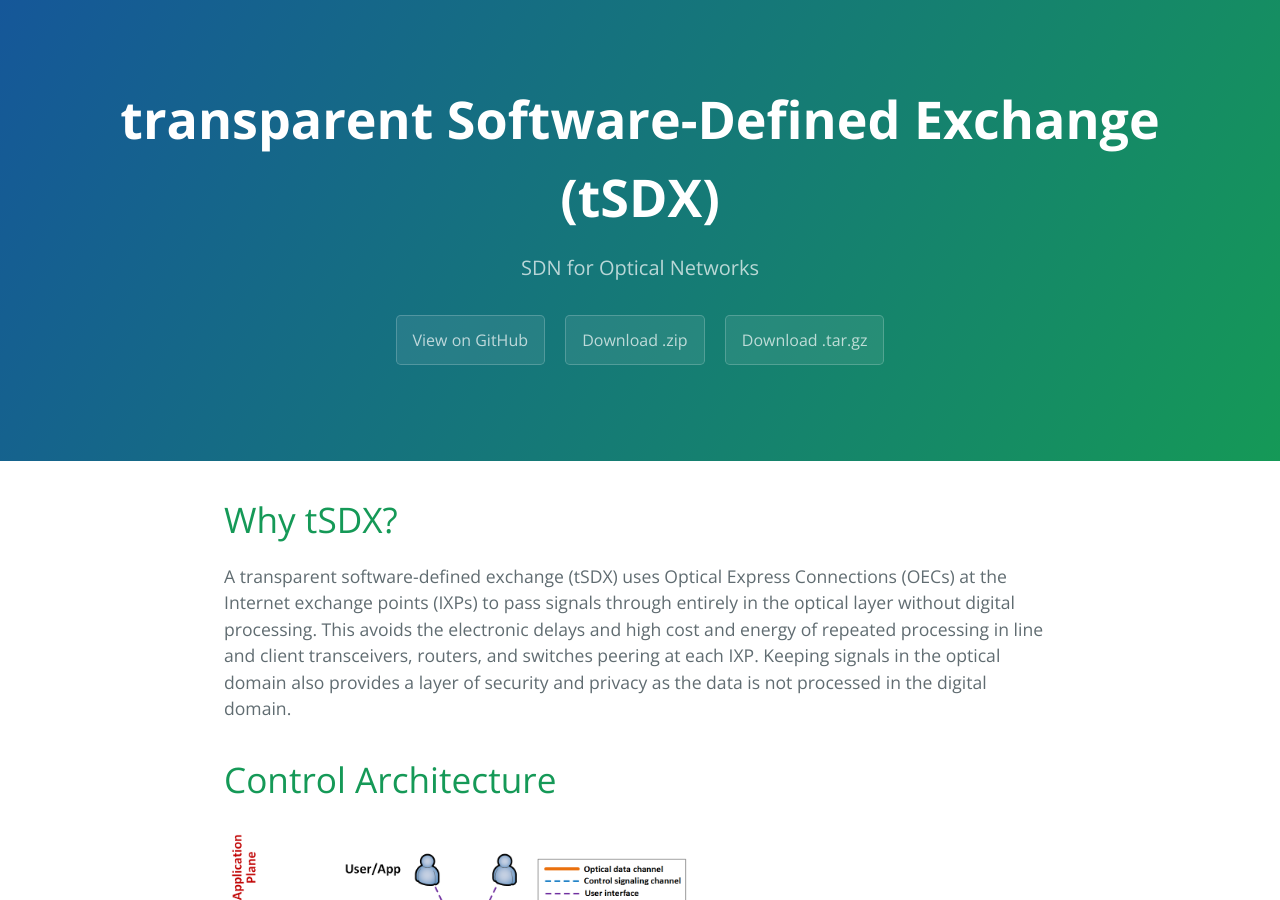
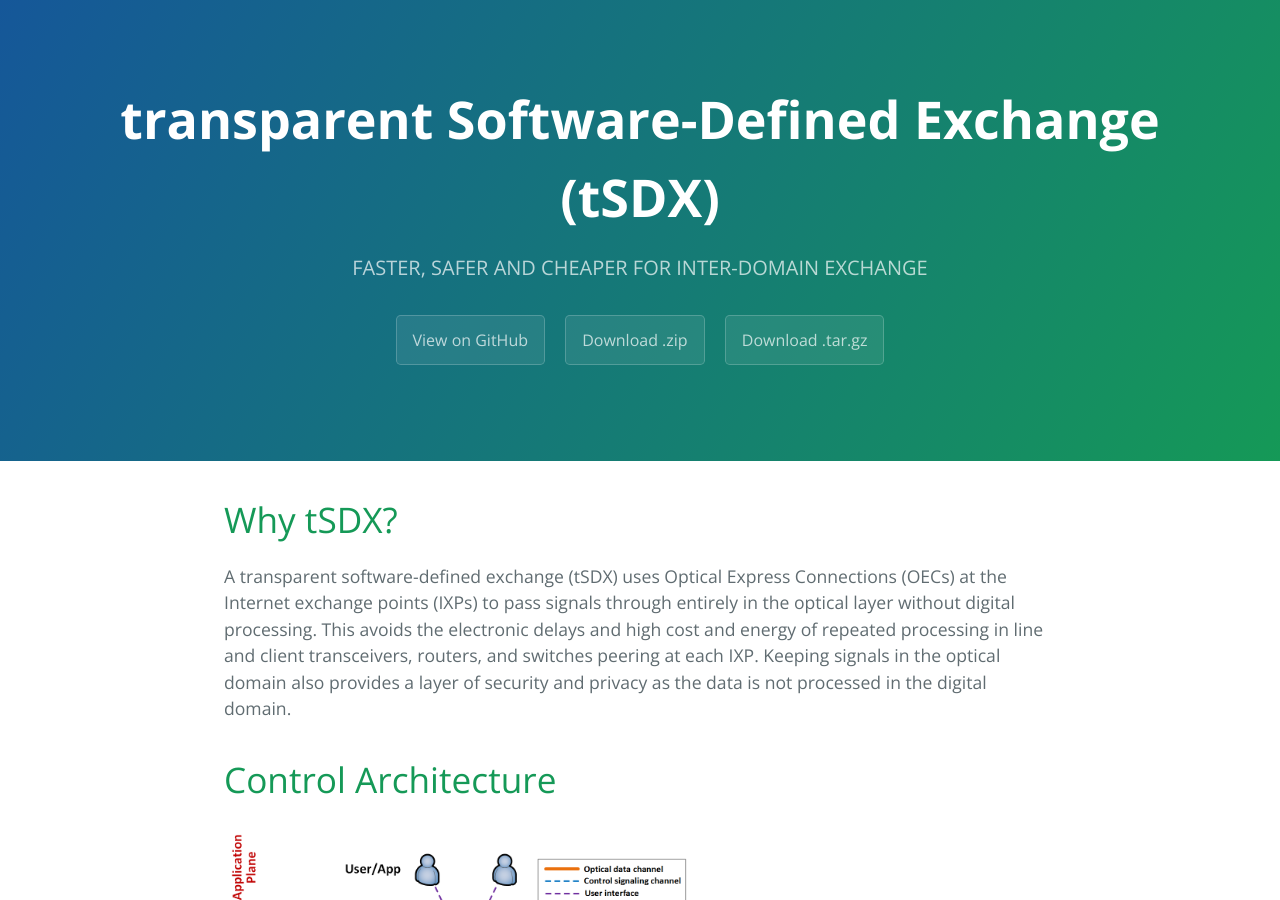
Before and after one commit to UA-Agile-Cloud/tSDX, a Jekyll site: the page built from docs/README.md, in a window 1280 px wide and 900 px high. Built offline with Jekyll 4.4.1, drawn with Linux system fonts in a browser that asks for light colours; our own code applies the rules of GitHub Pages for plain Markdown files.

Commit message:
Update _config.yml

```diff
--- a/docs/_config.yml
+++ b/docs/_config.yml
@@ -1,6 +1,6 @@
 # Setup
 title:        transparent Software-Defined Exchange (tSDX)
-tagline:      SDN for Optical Networks
+tagline:      FASTER, SAFER AND CHEAPER FOR INTER-DOMAIN EXCHANGE
 baseurl:      ""
 paginate:     1
 url:          https://github.com/UA-Agile-Cloud/tSDX
```
